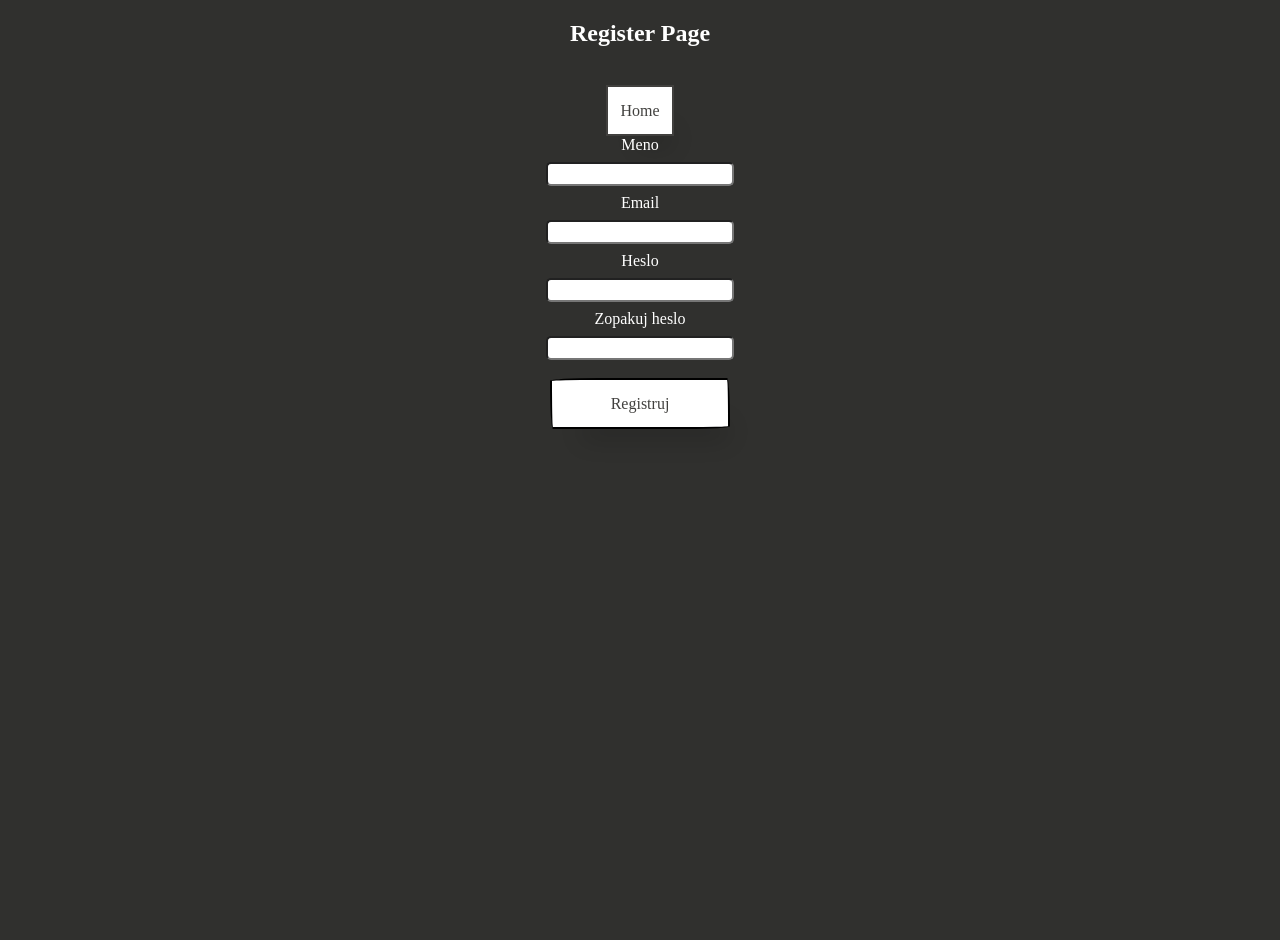
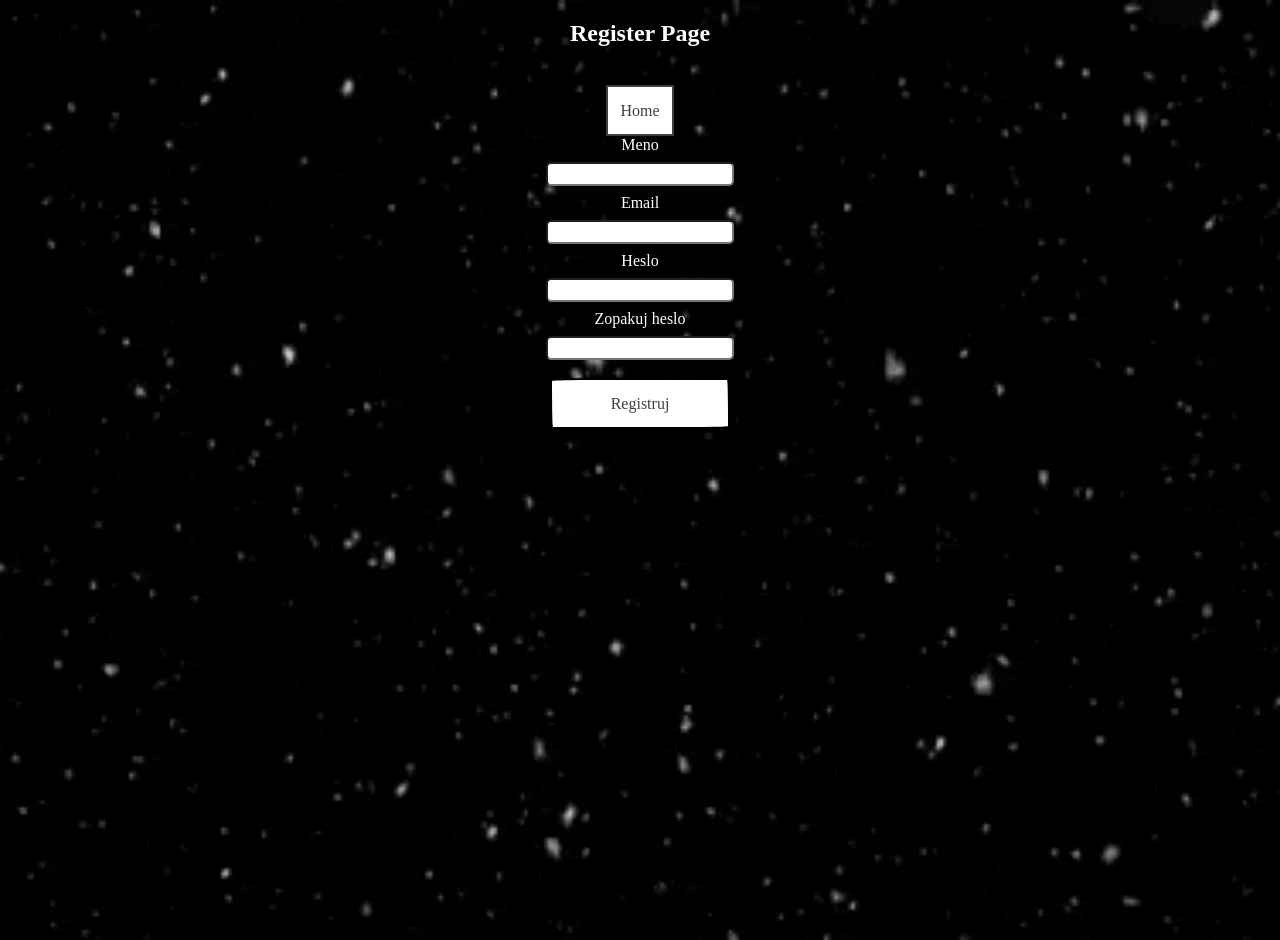
Before and after one commit to ricHARD951/ProjektDAA3CI, a PHP site: page /php_scripts/Register.php in a window 1280 px wide. Before the commit the page ends 429 px from the top, so only its background shows below. Run offline with PHP 8.4, Linux system fonts and the light colour scheme.

Commit message:
nový wallpaper

```diff
--- a/idex1.php
+++ b/idex1.php
@@ -9,13 +9,10 @@ require 'php_scripts/Connection.php';
     <meta name="viewport" content="width=device-width, initial-scale=1.0">
     <link rel="stylesheet" href="style/app.css">
     <title>Main page</title>
-    <link href="https://cdn.jsdelivr.net/npm/bootstrap@5.1.3/dist/css/bootstrap.min.css" rel="stylesheet" integrity="sha384-1BmE4kWBq78iYhFldvKuhfTAU6auU8tT94WrHftjDbrCEXSU1oBoqyl2QvZ6jIW3" crossorigin="anonymous">
 </head>
 <link rel= "stylesheet" href="./style/style_register.css">
 <body>
   <a href="./php_scripts/Login.php">Login</a>
   <a href="./php_scripts/Register.php">Register</a>
-  <button type="button" class="btn btn-primary">Nemačkať</button>
-  <script src="https://cdn.jsdelivr.net/npm/bootstrap@5.1.3/dist/js/bootstrap.bundle.min.js" integrity="sha384-ka7Sk0Gln4gmtz2MlQnikT1wXgYsOg+OMhuP+IlRH9sENBO0LRn5q+8nbTov4+1p" crossorigin="anonymous"></script>
 </body>
 </html>
--- a/style/style_register.css
+++ b/style/style_register.css
@@ -1,9 +1,13 @@
 body{
- background-color: #30302e;
- margin: 0 auto 0 auto;
- width:100%;
- text-align:center;
- margin: 20px 0px 20px 0px;
+  background-image: url("bubu.gif");
+  height: 900px;
+  background-position: center;
+  background-size: cover;
+  background-repeat: no-repeat;
+  margin: 0 auto 0 auto;
+  width:100%;
+  text-align:center;
+  margin: 20px 0px 20px 0px;
   }
 
   a{
```
Also changed, not shown: style/bubu.gif (added).
